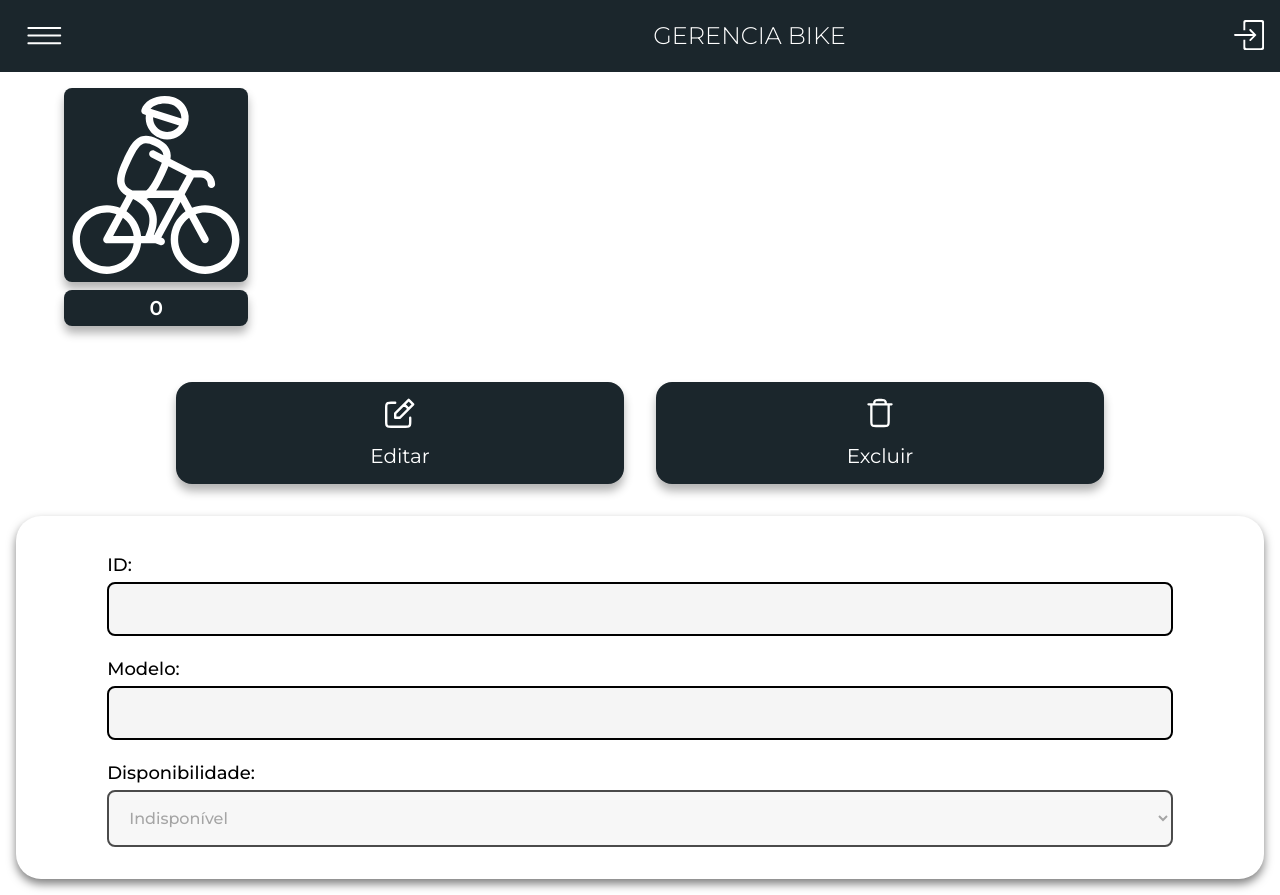
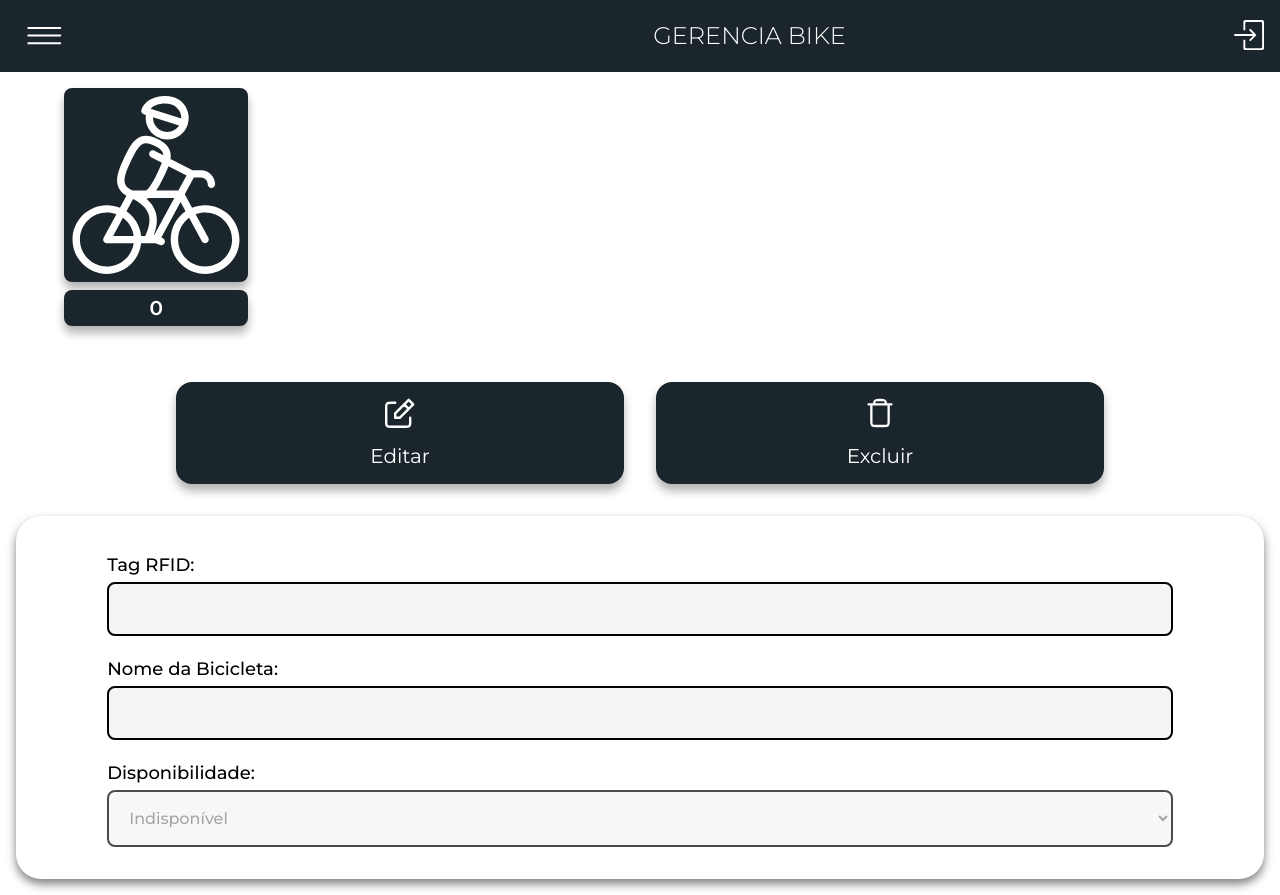
Before and after one commit to lcnsilva/gerenciabike, a React (Vite) app: page /bicicletas/1 in a window 1280 px wide. Built offline with nearby package versions, Linux system fonts and the light colour scheme; no server answers.

Commit message:
fix: update labels in bicicleta card form for clarity

```diff
--- a/src/pages/Bicicleta/components/Card/index.jsx
+++ b/src/pages/Bicicleta/components/Card/index.jsx
@@ -91,7 +91,7 @@ const Card = ({ bicicleta, editSelected, onCancel, fetchBicicleta }) => {
         <Container>
             <Form onSubmit={handleSubmit}>
                 <ContainerInput>
-                    <Label htmlFor='id'>ID:</Label>
+                    <Label htmlFor='id'>Tag RFID:</Label>
                     <Input
                         name='tagRfid'
                         type='text'
@@ -101,7 +101,7 @@ const Card = ({ bicicleta, editSelected, onCancel, fetchBicicleta }) => {
                         value={newBicicleta.tagRfid || ''} />
                 </ContainerInput>
                 <ContainerInput>
-                    <Label htmlFor='modelo'>Modelo:</Label>
+                    <Label htmlFor='modelo'>Nome da Bicicleta:</Label>
                     <Input
                         name='nome'
                         type='text'
```
